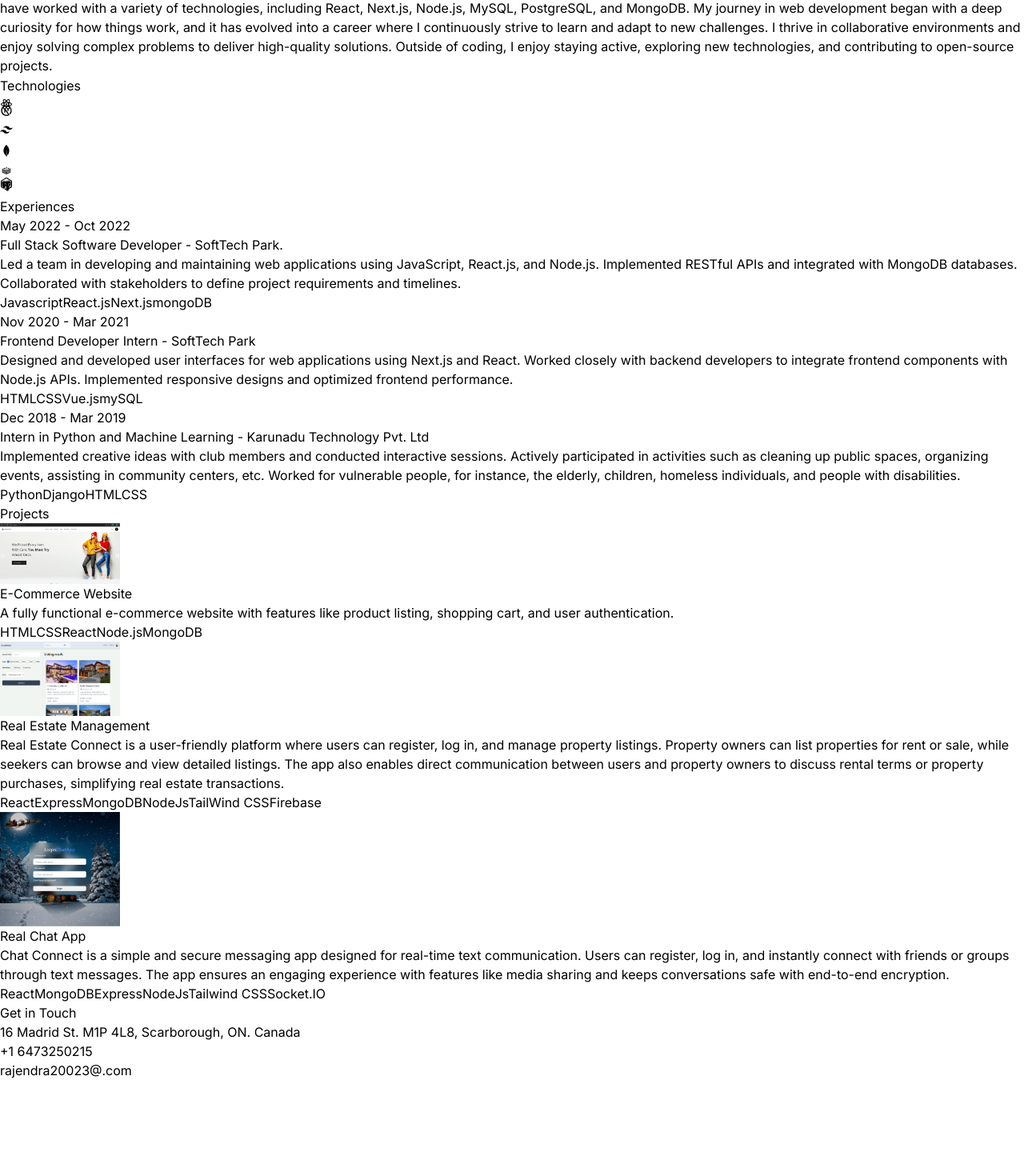
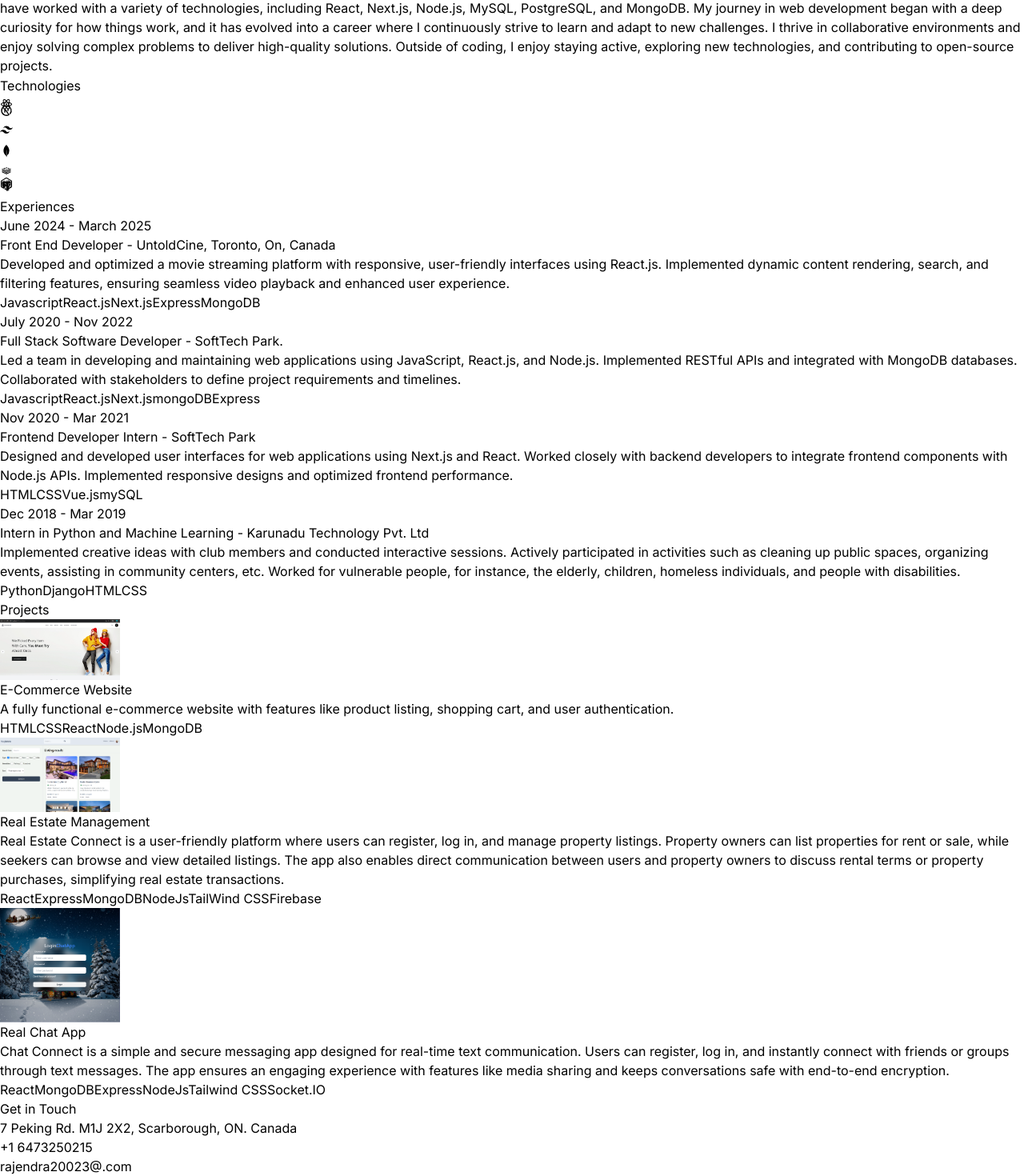
Before and after one commit to worldOfRavi/Raj-portfolio, a React (Vite) app: page / in a window 1280 px wide. Shown: the part 3272-4742 px from the top of the page at 80% size. Before the commit the page ends 4622 px from the top, so only its background shows below. Built offline with nearby package versions, Linux system fonts and the light colour scheme.

Commit message:
added experience and updated resume

```diff
--- a/src/constants/index.js
+++ b/src/constants/index.js
@@ -9,11 +9,18 @@ export const ABOUT_TEXT = `I am a dedicated and versatile full stack developer w
 
 export const EXPERIENCES = [
   {
-    year: "May 2022 - Oct 2022",
+    year: "June 2024 - March 2025",
+    role: "Front End Developer",
+    company: "UntoldCine, Toronto, On, Canada",
+    description: `Developed and optimized a movie streaming platform with responsive, user-friendly interfaces using React.js. Implemented dynamic content rendering, search, and filtering features, ensuring seamless video playback and enhanced user experience.`,
+    technologies: ["Javascript", "React.js", "Next.js", "Express","MongoDB"],
+  },
+  {
+    year: "July 2020 - Nov 2022",
     role: "Full Stack Software Developer",
     company: "SoftTech Park.",
     description: `Led a team in developing and maintaining web applications using JavaScript, React.js, and Node.js. Implemented RESTful APIs and integrated with MongoDB databases. Collaborated with stakeholders to define project requirements and timelines.`,
-    technologies: ["Javascript", "React.js", "Next.js", "mongoDB"],
+    technologies: ["Javascript", "React.js", "Next.js", "mongoDB", "Express"],
   },
   {
     year: "Nov 2020 - Mar 2021",
@@ -70,7 +77,7 @@ export const PROJECTS = [
 ];
 
 export const CONTACT = {
-  address: "16 Madrid St. M1P 4L8, Scarborough, ON. Canada ",
+  address: "7 Peking Rd. M1J 2X2, Scarborough, ON. Canada ",
   phoneNo: "+1 6473250215",
   email: "rajendra20023@.com",
 };
```
Also changed, not shown: 1 other file (tests, documents, lock files or other folders).
